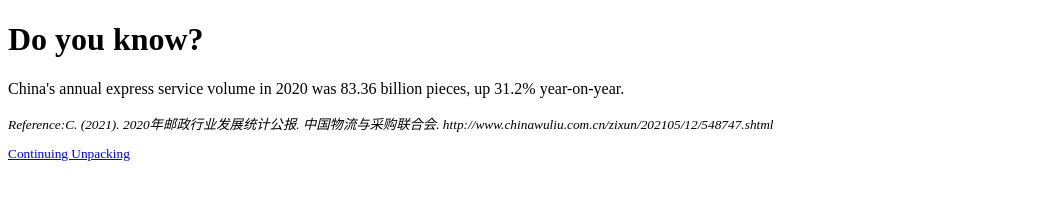
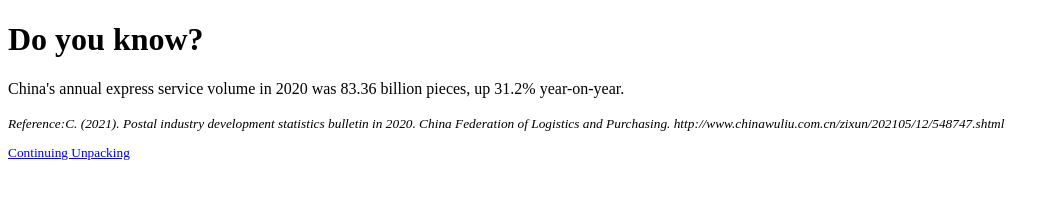
Before and after one commit to Anyiiiiii/What-we-talked-about..., a plain HTML site: page FirstPage.html in a window 1280 px wide. Shown: the whole page, without its empty margins (0-1059 px from the left). Drawn offline with Linux system fonts and the light colour scheme.

Commit message:
Update FirstPage.html

```diff
--- a/FirstPage.html
+++ b/FirstPage.html
@@ -8,7 +8,7 @@
 
 <h1>Do you know?</h1>
 <p>China's annual express service volume in 2020 was 83.36 billion pieces, up 31.2% year-on-year.</p>
-<i><small>Reference:C. (2021). 2020年邮政行业发展统计公报. 中国物流与采购联合会. http://www.chinawuliu.com.cn/zixun/202105/12/548747.shtml</i>
+<i><small>Reference:C. (2021). Postal industry development statistics bulletin in 2020. China Federation of Logistics and Purchasing. http://www.chinawuliu.com.cn/zixun/202105/12/548747.shtml</i>
 
 <p>
 <a href="https://anyiiiiii.github.io/What-we-talked-about.../SecondPage.html">Continuing Unpacking</a>
```
